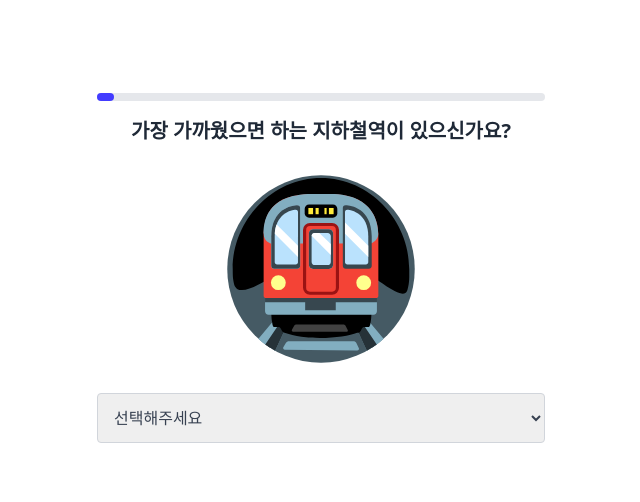
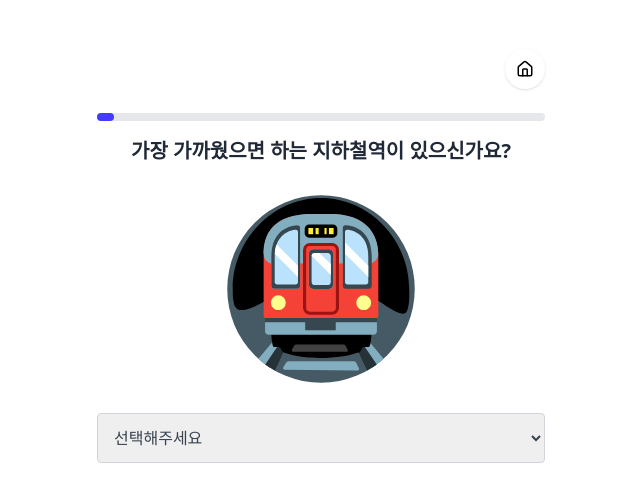
Before and after one commit to yehjinjang/Livinterview, a React (Vite) app in the folder frontend/: page /survey in a window 1280 px wide. Shown: the part 144-646 px from the top of the page, without its empty margins (319-959 px from the left). Built offline with nearby package versions, Linux system fonts and the light colour scheme.

Commit message:
feat: add home button, windowconfirm

```diff
--- /dev/null
+++ b/frontend/src/components/HomeButton.tsx
@@ -0,0 +1,24 @@
+import { useNavigate } from "react-router-dom"
+import { Home } from "lucide-react"
+
+export default function HomeButton() {
+  const navigate = useNavigate()
+
+  const handleHomeClick = () => {
+    const confirm = window.confirm(
+      "홈으로 이동하면 지금까지의 선택이 모두 초기화됩니다.\n계속하시겠어요?"
+    )
+    if (confirm) {
+      navigate("/")
+    }
+  }
+
+  return (
+    <button
+      onClick={handleHomeClick}
+      className="w-10 h-10 rounded-full text-gray text-gray flex items-center justify-center shadow hover:text-gray transition"
+    >
+      <Home size={18} />
+    </button>
+  )
+}
--- a/frontend/src/pages/SurveyForm.tsx
+++ b/frontend/src/pages/SurveyForm.tsx
@@ -3,7 +3,8 @@ import { useNavigate } from "react-router-dom"
 import { questions } from "../data/questions"
 import SurveyRenderer from "../components/SurveyRenderer"
 import ProgressBar from "../components/ProgressBar"
-import BackButton from "../components/BackButton"
+import BackButton  from "../components/BackButton"
+import HomeButton from "../components/HomeButton"
 
 function SurveyForm() {
   // 현재 질문 index (0부터 시작)
@@ -60,12 +61,14 @@ function SurveyForm() {
     <div className="min-h-screen flex items-center justify-center bg-white text-center p-8">
       <div className="w-full max-w-md relative">
 
-        {/* 왼쪽 상단 이전 버튼 */}
-        {index > 0 && (
-          <div className="mb-4">
-            <BackButton onClick={handlePrev} />
-          </div>
-        )}
+      <div className="flex justify-between items-center mb-4">
+        {/* 왼쪽: 이전 버튼 */}
+        {index > 0 ? <BackButton onClick={handlePrev} /> : <div className="w-10" />}
+
+        {/* 오른쪽: 홈 버튼 */}
+        <HomeButton />
+      </div>
+
 
         {/* 진행 바 */}
         <div className="mt-6 mb-4">
```
